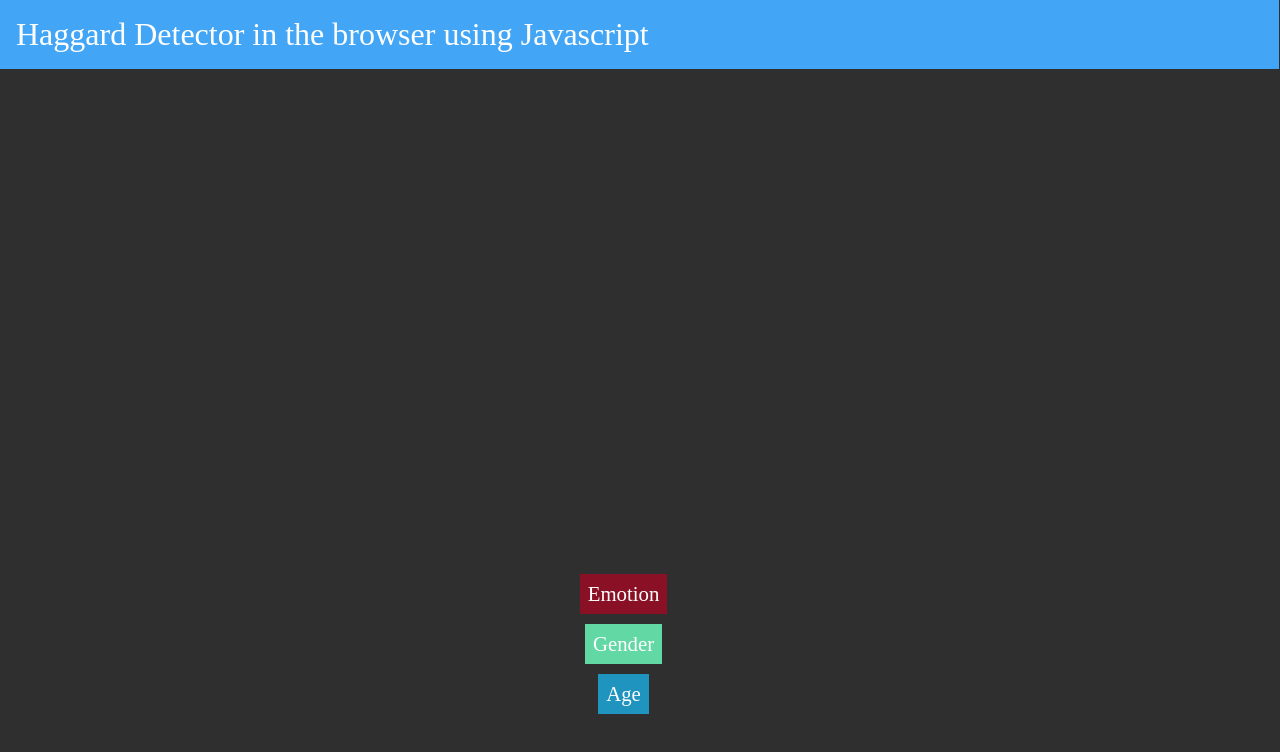
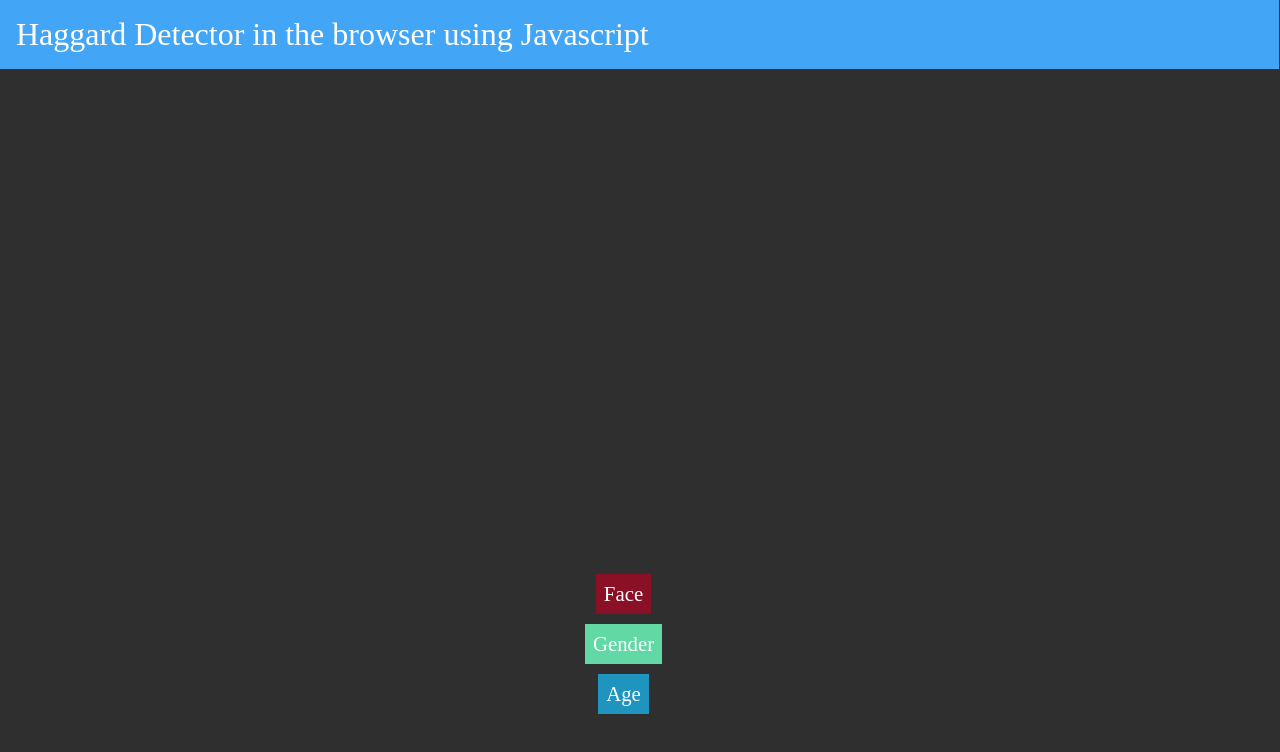
Before and after one commit to akashikurokage/haggarddetector, a plain HTML site: page index.html in a window 1280 px wide. Drawn offline with Linux system fonts and the light colour scheme; no server answers.

Commit message:
Update index.html

```diff
--- a/index.html
+++ b/index.html
@@ -13,7 +13,7 @@
       <video id="video" height="500" width="500" autoplay muted></video>
     </div>
     <div class="result-container">
-      <div id="emotion">Emotion</div>
+      <div id="emotion">Face</div>
       <div id="gender">Gender</div>
       <div id="age">Age</div>
     </div>
```
